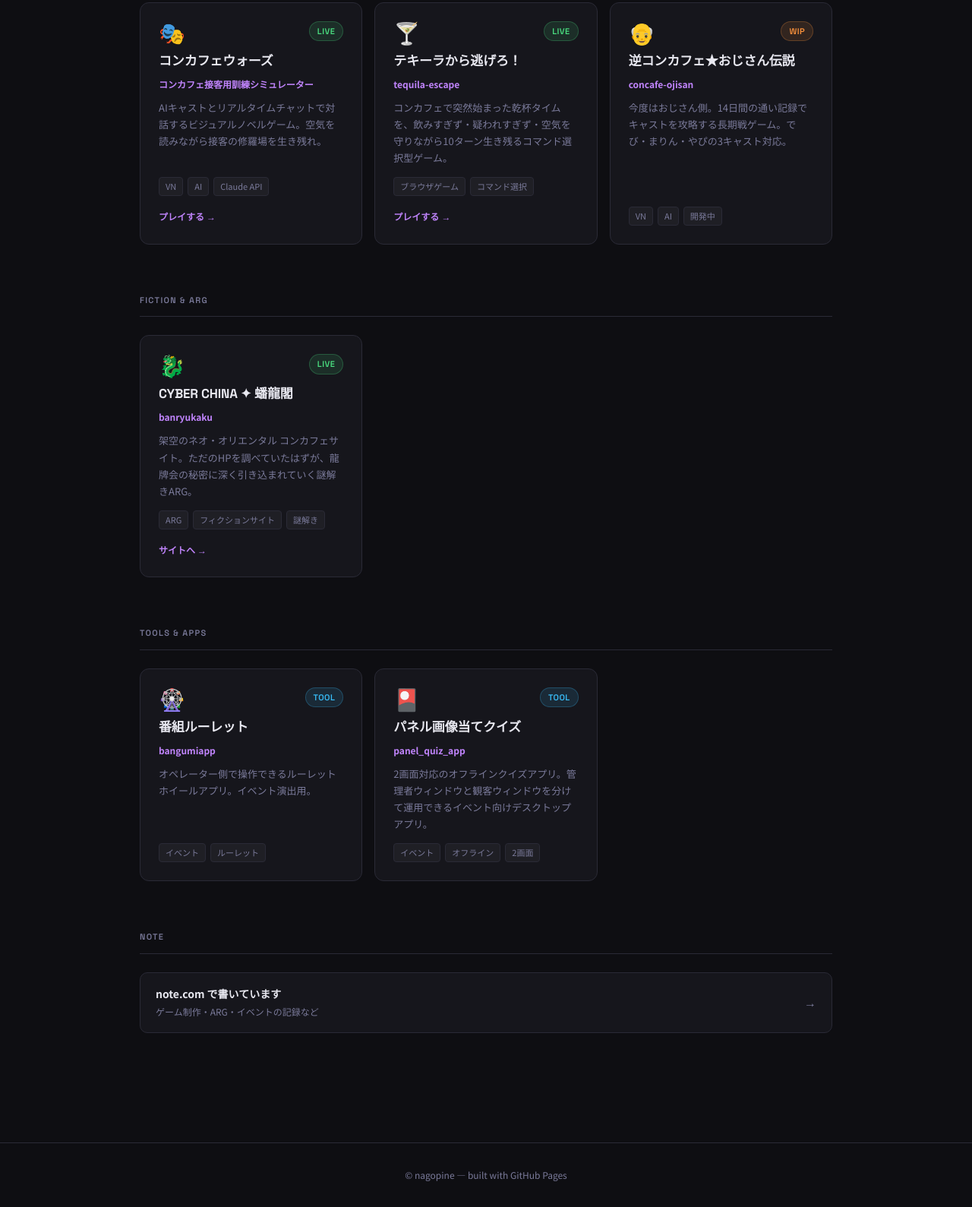
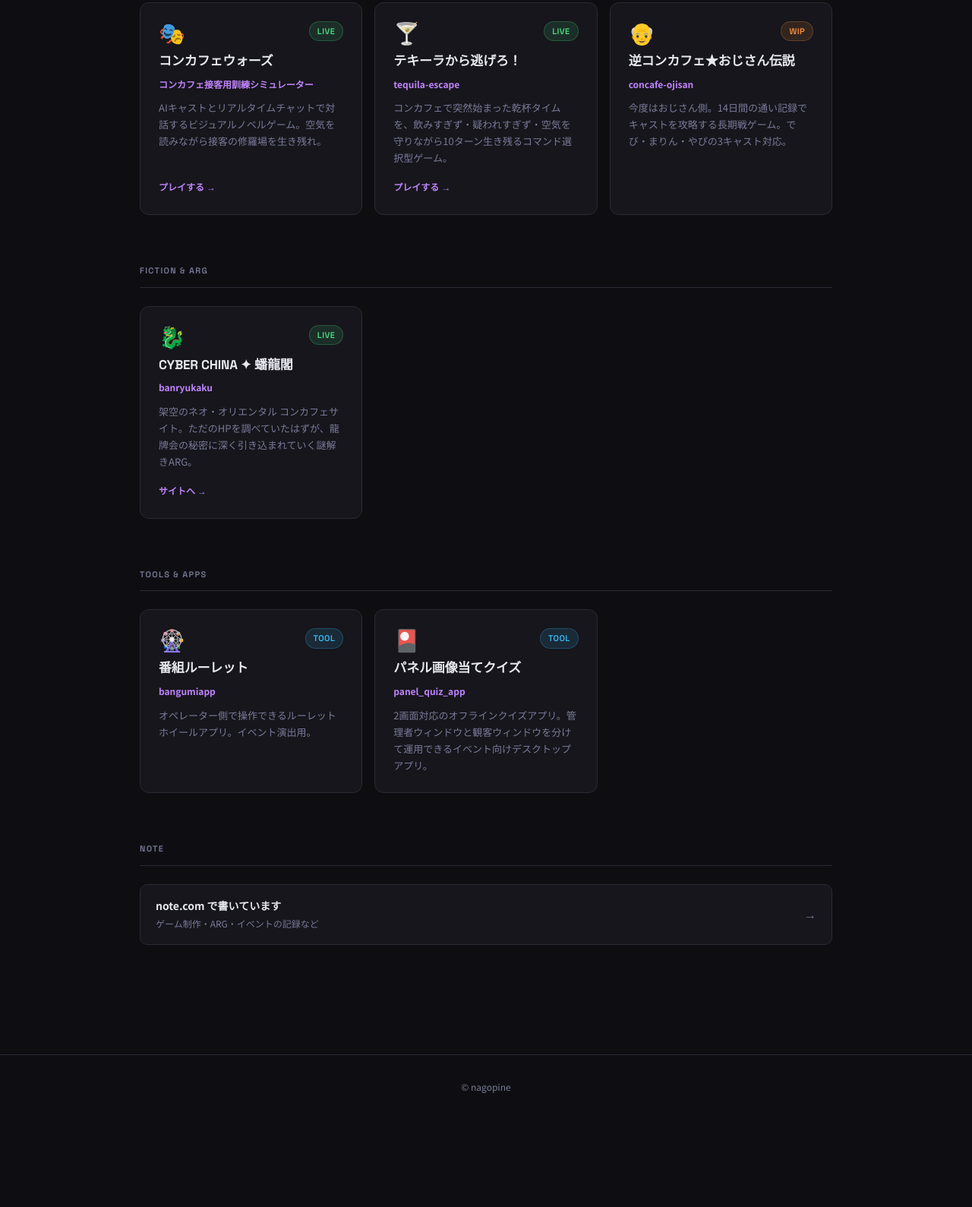
Before and after one commit to judo-zz/judo-zz.github.io, a plain HTML site: page index.html in a window 1280 px wide. Shown: the part 388-1977 px from the top of the page at 76% size. After the commit the page ends 1861 px from the top, so only its background shows below. Drawn offline with Linux system fonts and the light colour scheme.

Commit message:
fix: remove github link, tags, and footer credit

```diff
--- a/index.html
+++ b/index.html
@@ -274,7 +274,6 @@
   <div class="site-name">nagopine</div>
   <p class="site-desc">ゲーム、ツール、フィクションサイトをつくっています。</p>
   <nav class="site-links">
-    <a href="https://github.com/judo-zz" target="_blank">GitHub</a>
     <a href="https://note.com/nagopine_zz" target="_blank">note</a>
   </nav>
 </header>
@@ -293,11 +292,6 @@
         <div class="card-title">コンカフェウォーズ</div>
         <div class="card-sub">コンカフェ接客用訓練シミュレーター</div>
         <p class="card-desc">AIキャストとリアルタイムチャットで対話するビジュアルノベルゲーム。空気を読みながら接客の修羅場を生き残れ。</p>
-        <div class="card-tags">
-          <span class="tag">VN</span>
-          <span class="tag">AI</span>
-          <span class="tag">Claude API</span>
-        </div>
         <a class="card-link" href="https://concafe-mental-wars.fly.dev/" target="_blank">プレイする →</a>
       </div>
 
@@ -309,10 +303,6 @@
         <div class="card-title">テキーラから逃げろ！</div>
         <div class="card-sub">tequila-escape</div>
         <p class="card-desc">コンカフェで突然始まった乾杯タイムを、飲みすぎず・疑われすぎず・空気を守りながら10ターン生き残るコマンド選択型ゲーム。</p>
-        <div class="card-tags">
-          <span class="tag">ブラウザゲーム</span>
-          <span class="tag">コマンド選択</span>
-        </div>
         <a class="card-link" href="/tequila-escape/" target="_blank">プレイする →</a>
       </div>
 
@@ -324,11 +314,6 @@
         <div class="card-title">逆コンカフェ★おじさん伝説</div>
         <div class="card-sub">concafe-ojisan</div>
         <p class="card-desc">今度はおじさん側。14日間の通い記録でキャストを攻略する長期戦ゲーム。でび・まりん・やぴの3キャスト対応。</p>
-        <div class="card-tags">
-          <span class="tag">VN</span>
-          <span class="tag">AI</span>
-          <span class="tag">開発中</span>
-        </div>
       </div>
 
     </div>
@@ -346,11 +331,6 @@
         <div class="card-title">CYBER CHINA ✦ 蟠龍閣</div>
         <div class="card-sub">banryukaku</div>
         <p class="card-desc">架空のネオ・オリエンタル コンカフェサイト。ただのHPを調べていたはずが、龍牌会の秘密に深く引き込まれていく謎解きARG。</p>
-        <div class="card-tags">
-          <span class="tag">ARG</span>
-          <span class="tag">フィクションサイト</span>
-          <span class="tag">謎解き</span>
-        </div>
         <a class="card-link" href="https://banryukaku.com/" target="_blank">サイトへ →</a>
       </div>
 
@@ -369,10 +349,6 @@
         <div class="card-title">番組ルーレット</div>
         <div class="card-sub">bangumiapp</div>
         <p class="card-desc">オペレーター側で操作できるルーレットホイールアプリ。イベント演出用。</p>
-        <div class="card-tags">
-          <span class="tag">イベント</span>
-          <span class="tag">ルーレット</span>
-        </div>
       </div>
 
       <div class="card">
@@ -383,11 +359,6 @@
         <div class="card-title">パネル画像当てクイズ</div>
         <div class="card-sub">panel_quiz_app</div>
         <p class="card-desc">2画面対応のオフラインクイズアプリ。管理者ウィンドウと観客ウィンドウを分けて運用できるイベント向けデスクトップアプリ。</p>
-        <div class="card-tags">
-          <span class="tag">イベント</span>
-          <span class="tag">オフライン</span>
-          <span class="tag">2画面</span>
-        </div>
       </div>
 
     </div>
@@ -409,7 +380,7 @@
 </main>
 
 <footer>
-  © nagopine — built with GitHub Pages
+  © nagopine
 </footer>
 
 </body>
```
